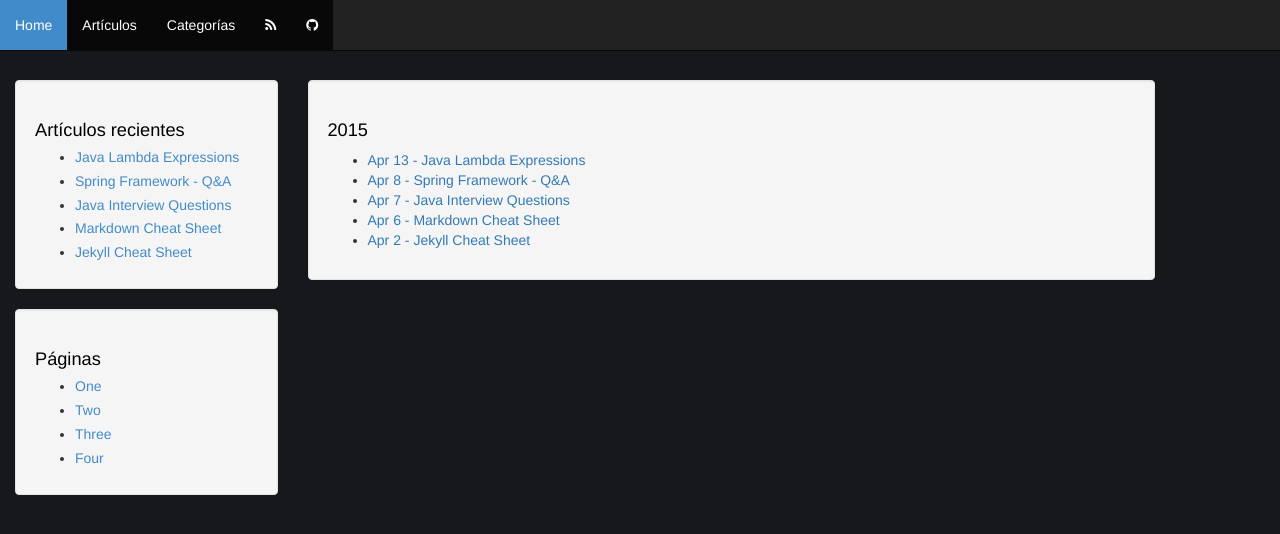
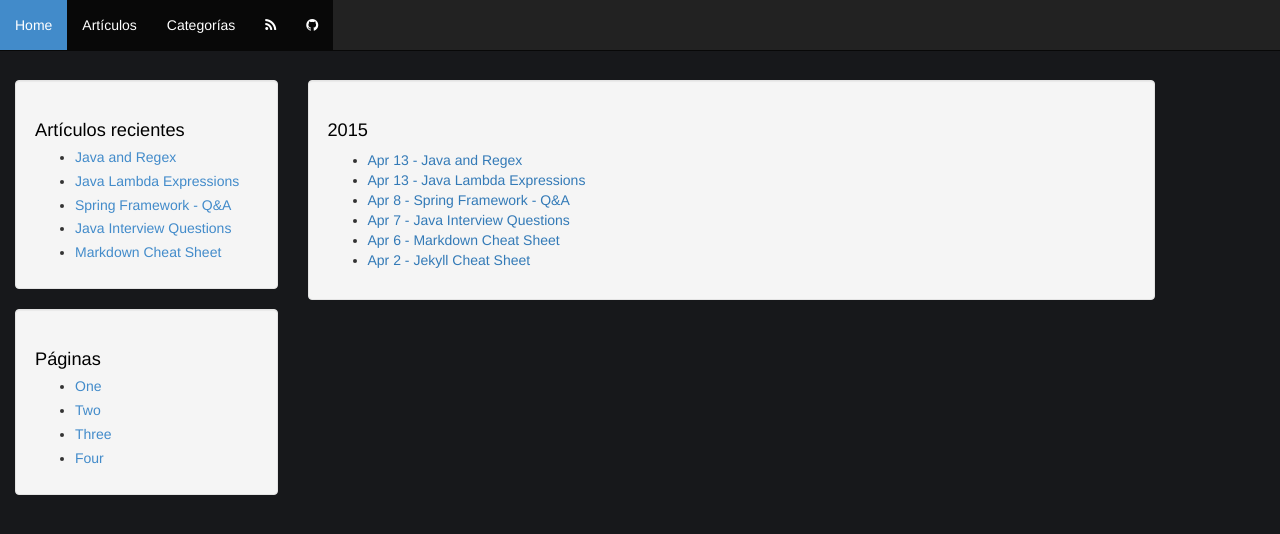
Before and after one commit to damianfanaro/damianfanaro.github.io, a Jekyll site: the page built from archive.html, in a window 1280 px wide. Shown: the top 534 px of the page. Built offline with Jekyll 4.4.1, drawn with Linux system fonts in a browser that asks for light colours; nearby versions of some CDN libraries; Markdown is read by kramdown in place of the engine named in the settings; comment, search, counter and statistics services are not loaded.

Commit message:
New post for regex added

```diff
--- a/_data/tags.yml
+++ b/_data/tags.yml
@@ -27,3 +27,6 @@
 
 - slug: web-frameworks
   name: Web Frameworks
+
+- slug: regex
+  name: Regular Expressions
--- /dev/null
+++ b/_posts/2015-04-14-java-regex.md
@@ -0,0 +1,8 @@
+---
+layout: post
+title: "Java and Regex"
+date: 2015-04-13
+comments: true
+category: programming
+tags: [java, regex]
+---
```
Also changed, not shown: _posts/2015-04-06-markdown-cheat-sheet.md (+4 -0 lines), jblog/tag/regex.md (added, +6 -0 lines).
